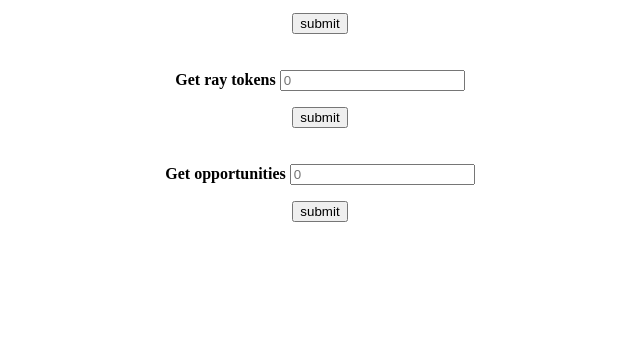
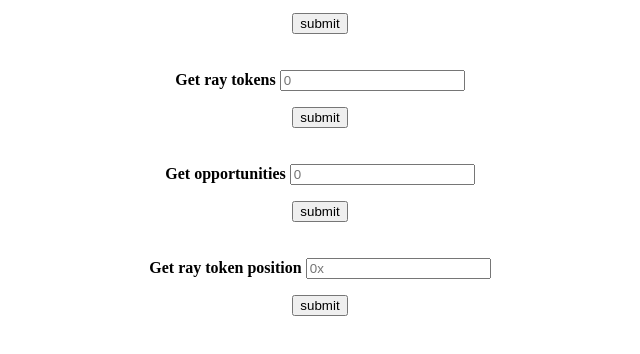
Before and after one commit to nanspro/nanspro.github.io, a plain HTML site: page index.html in a window 1280 px wide. Shown: the part 104-458 px from the top of the page, without its empty margins (320-960 px from the left). Drawn offline with nearby package versions, Linux system fonts and the light colour scheme.

Commit message:
adding ray query

```diff
--- a/index.html
+++ b/index.html
@@ -63,6 +63,21 @@ list-style-position: inside;
 
   <br/>
   <br/>
+
+  <div style="text-align:center" id="ray">
+    <b>Get ray token position</b>
+    <input name="r" placeholder="0x">
+    <ol class="center">
+        <li v-for="r in rt ">
+        {{ r }}
+        </li>
+    </ol>
+    <button v-on:click="submitButton">submit</button>
+  </div>
+
+  <br/>
+  <br/>
+
 
   <!-- <div style="text-align:center" id="titles">
     <b>Get latest titles and their author</b>
@@ -153,6 +168,61 @@ list-style-position: inside;
             data.push("isERC20: " + d)
 
             Content.dt = data
+          })()
+        }
+      }
+    })
+
+    var Ray = new Vue({
+    el: '#ray',
+    data: {
+        rt: []
+    },
+    methods: {
+        submitButton: function (event) {
+          const r = document.querySelector("input[name=r]").value;
+          console.log(r)
+          const options = {
+            method: "post",
+            headers: {
+              "Content-Type": "application/json"
+            },
+            body: JSON.stringify({
+              query: '{ rayTokens(where: {id: ' + '"' + r + '"' + '}) { id owner { id address portfolioId tokenValue tokenAddr isERC20 }}}'
+            })
+          };
+          (async() => {
+            var res = await fetch(url, options);
+            console.log(res)
+            var data1 = await res.json();
+            // data1 = data1
+            // console.log(data1)
+            data1 = data1["data"]["rayTokens"][0]
+            var id = data1["id"]
+            console.log(id)
+            data1 = data1["owner"]
+            var a = data1["portfolioId"]
+            var b = data1["tokenValue"]
+            var c = data1["tokenAddr"]
+            var d = data1["isERC20"]
+            var e = data1["address"]
+
+            console.log(a)
+            console.log(b)
+            console.log(c)
+            console.log(d)
+            console.log(e)
+
+            var data = []
+            data.push("ID: " + id)
+            data.push("Portfolio ID: " + a)
+            data.push("Value: " + b)
+            data.push("tokenAddr: " + c)
+            data.push("isERC20: " + d)
+            data.push("Owner: " + e)
+
+
+            Ray.rt = data
           })()
         }
       }
```
